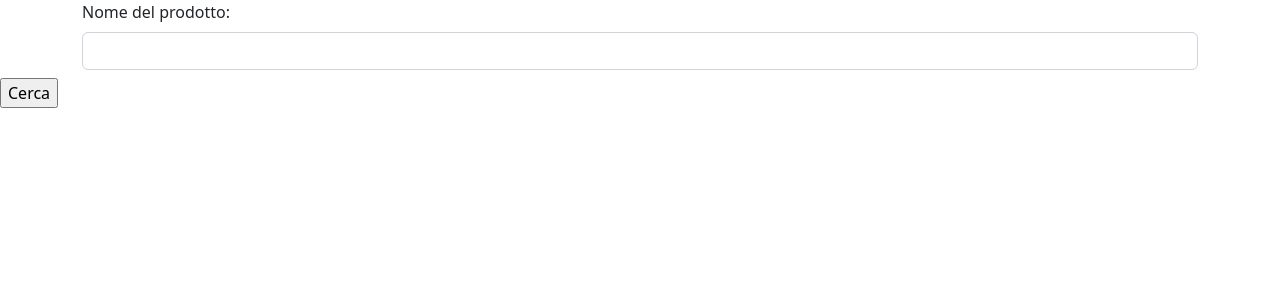
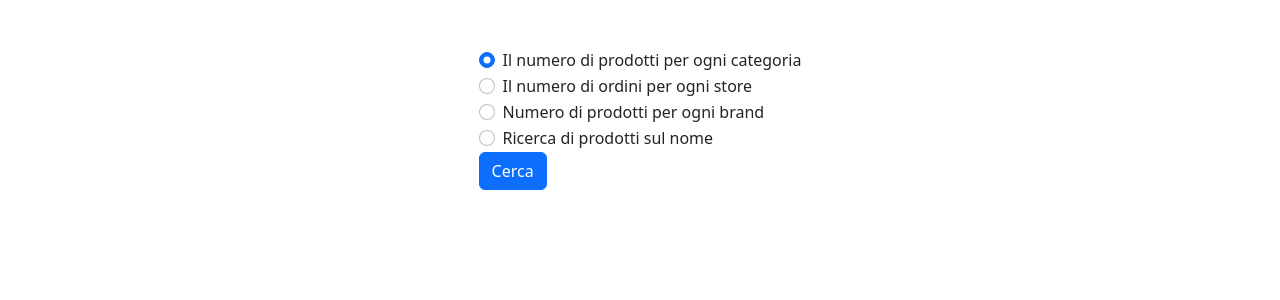
Before and after one commit to UselessMOS0/Flask_SQL, a Flask app: page / in a window 1280 px wide. Shown: the top 300 px of the page. Run offline with Flask 2, Linux system fonts and the light colour scheme.

Commit message:
dfjhjlksrohspfh

```diff
--- a/inizio/app.py
+++ b/inizio/app.py
@@ -1,4 +1,4 @@
-from flask import Flask, render_template, url_for,request
+from flask import Flask, render_template, url_for, request, redirect
 import pandas as pd
 
   # collegamento Database SQL
@@ -8,8 +8,26 @@
 app = Flask(__name__)
 
 
-@app.route('/', methods=['GET'])
+
+@app.route('/', methods=['GET','POST'])
 def home():
+  if request.method == 'POST':
+    selectedValue = request.form['flexRadioDefault']
+    if selectedValue in range(0,2):
+
+      return redirect(url_for('tabella', selectedValue=selectedValue))
+    else:
+      return redirect(url_for('search'))
+
+  return  render_template('home.html')
+
+@app.route('/tabella-<selectedValue>', methods=['GET'])
+def tabella(selectedValue):
+  return  render_template('tabella.html')
+
+
+@app.route('/search', methods=['GET'])
+def search():
   return  render_template('search.html')
 
 
@@ -21,7 +39,7 @@
   df_prodotti = pd.read_sql(query,conn)
   # visualizzare le informazioni
 
-  return  render_template('result.html',colonne = df_prodotti.columns.values(), dati = df_prodotti.values.tolist())
+  return  render_template('result.html',colonne = df_prodotti.columns.values, dati = df_prodotti.values)
 
 
 if __name__ == '__main__':
--- /dev/null
+++ b/inizio/templates/home.html
@@ -0,0 +1,41 @@
+<!DOCTYPE html>
+<html lang="en">
+<head>
+    <meta charset="UTF-8">
+    <meta http-equiv="X-UA-Compatible" content="IE=edge">
+    <meta name="viewport" content="width=device-width, initial-scale=1.0">
+    <title>Document</title>
+    <link href="https://cdn.jsdelivr.net/npm/bootstrap@5.2.2/dist/css/bootstrap.min.css" rel="stylesheet" integrity="sha384-Zenh87qX5JnK2Jl0vWa8Ck2rdkQ2Bzep5IDxbcnCeuOxjzrPF/et3URy9Bv1WTRi" crossorigin="anonymous">
+</head>
+<body>
+    <div class="container d-flex justify-content-center mt-5">
+    <form action="/" method="get">
+        <div class="form-check">
+        <input class="form-check-input" type="radio" name="flexRadioDefault" id="flexRadioDefault1" value="0" checked>
+        <label class="form-check-label" for="flexRadioDefault1">
+            Il numero di prodotti per ogni categoria
+        </label>
+      </div>
+      <div class="form-check">
+        <input class="form-check-input" type="radio" name="flexRadioDefault" id="flexRadioDefault2" value="1" >
+        <label class="form-check-label" for="flexRadioDefault2">
+            Il numero di ordini per ogni store
+        </label>
+      </div>
+      <div class="form-check">
+        <input class="form-check-input" type="radio" name="flexRadioDefault" id="flexRadioDefault3" value="2" >
+        <label class="form-check-label" for="flexRadioDefault3">
+            Numero di prodotti per ogni brand
+        </label>
+      </div>
+      <div class="form-check">
+        <input class="form-check-input" type="radio" name="flexRadioDefault" id="flexRadioDefault4" value="3" >
+        <label class="form-check-label" for="flexRadioDefault4">
+          Ricerca di prodotti sul nome
+        </label>
+        </div>
+        <button type="submit" class="btn btn-primary">Cerca</button>
+    </form>
+    </div>
+</body>
+</html>
```
Also changed, not shown: inizio/templates/result.html (+13 -7 lines).
